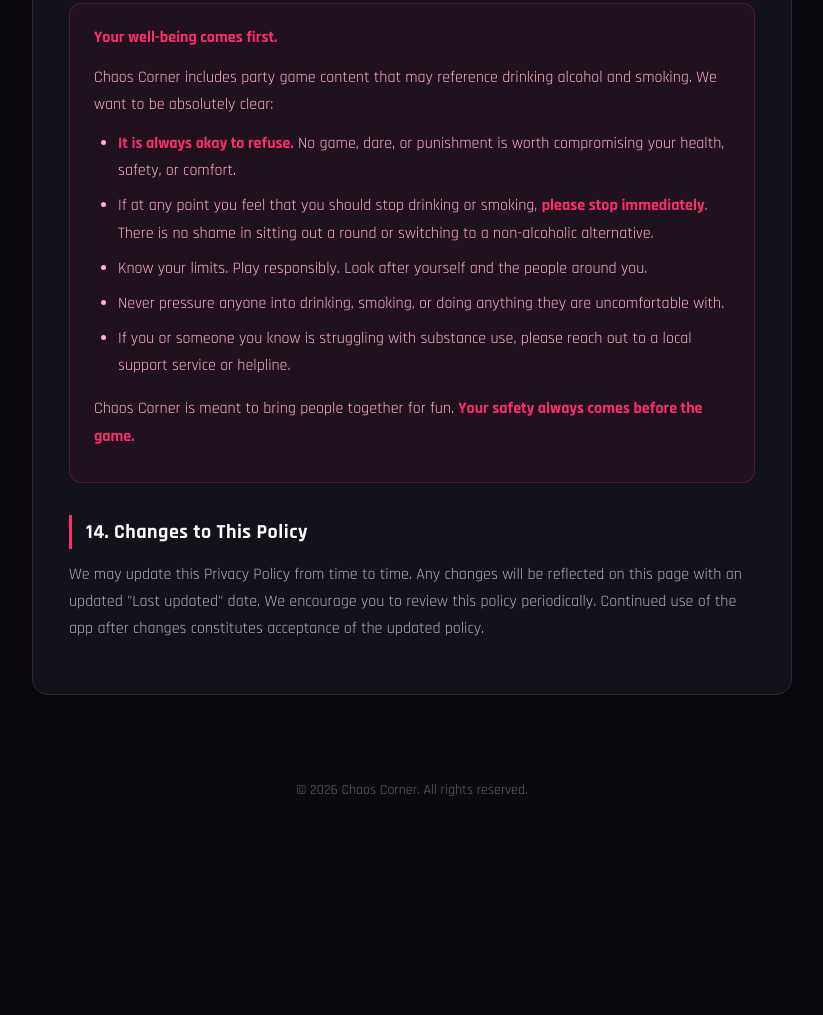
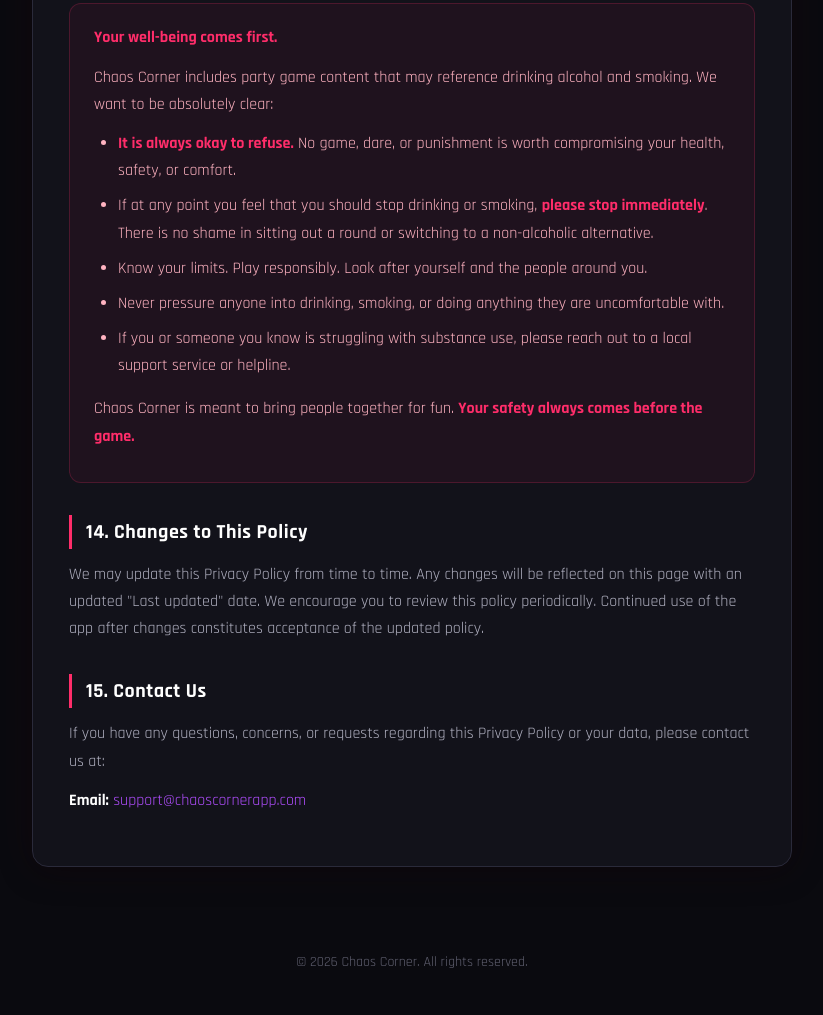
Before and after one commit to JeffreyMizrahi/chaos-corner-privacy, a plain HTML site: page index.html in a window 1280 px wide. Shown: the part 3846-4861 px from the top of the page, without its empty margins (228-1051 px from the left). Before the commit the page ends 4689 px from the top, so only its background shows below. Drawn offline with Linux system fonts and the light colour scheme.

Commit message:
Add contact information to Privacy Policy section

```diff
--- a/index.html
+++ b/index.html
@@ -427,6 +427,10 @@
             <h2>14. Changes to This Policy</h2>
             <p>We may update this Privacy Policy from time to time. Any changes will be reflected on this page with an updated "Last updated" date. We encourage you to review this policy periodically. Continued use of the app after changes constitutes acceptance of the updated policy.</p>
 
+            <h2>15. Contact Us</h2>
+            <p>If you have any questions, concerns, or requests regarding this Privacy Policy or your data, please contact us at:</p>
+            <p><strong>Email:</strong> <a href="mailto:support@chaoscornerapp.com">support@chaoscornerapp.com</a></p>
+
         </div>
     </div>
 
```
